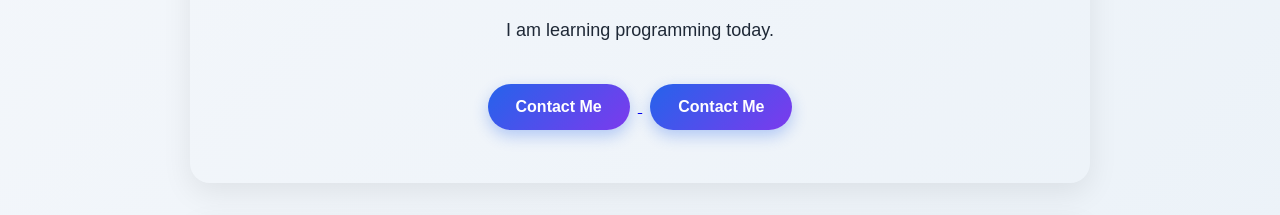
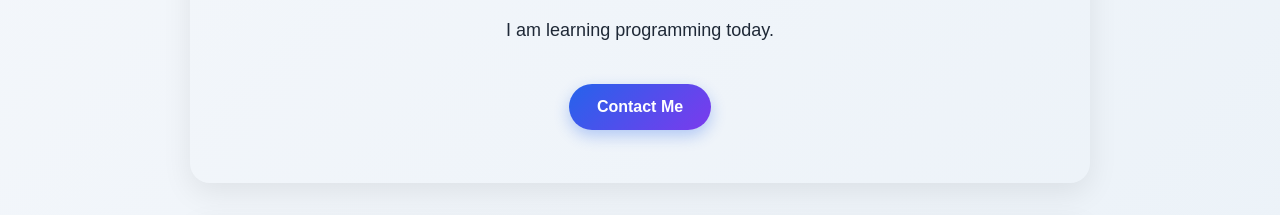
Before and after one commit to danirexrm1/danirex-first-website, a plain HTML site: page index.html in a window 1280 px wide. Shown: the part 279-494 px from the top of the page. Drawn offline with Linux system fonts and the light colour scheme.

Commit message:
Update index.html

```diff
--- a/index.html
+++ b/index.html
@@ -18,8 +18,6 @@
     <p>I am learning programming today.</p>
 
     <div class="buttons">
-<a href="mailto:Danirex.rm1@gmail.com">
-    <button>Contact Me</button>
 </a><a href="mailto:Danirex.rm1@gmail.com">
     <button>Contact Me</button>
 </a>
```
